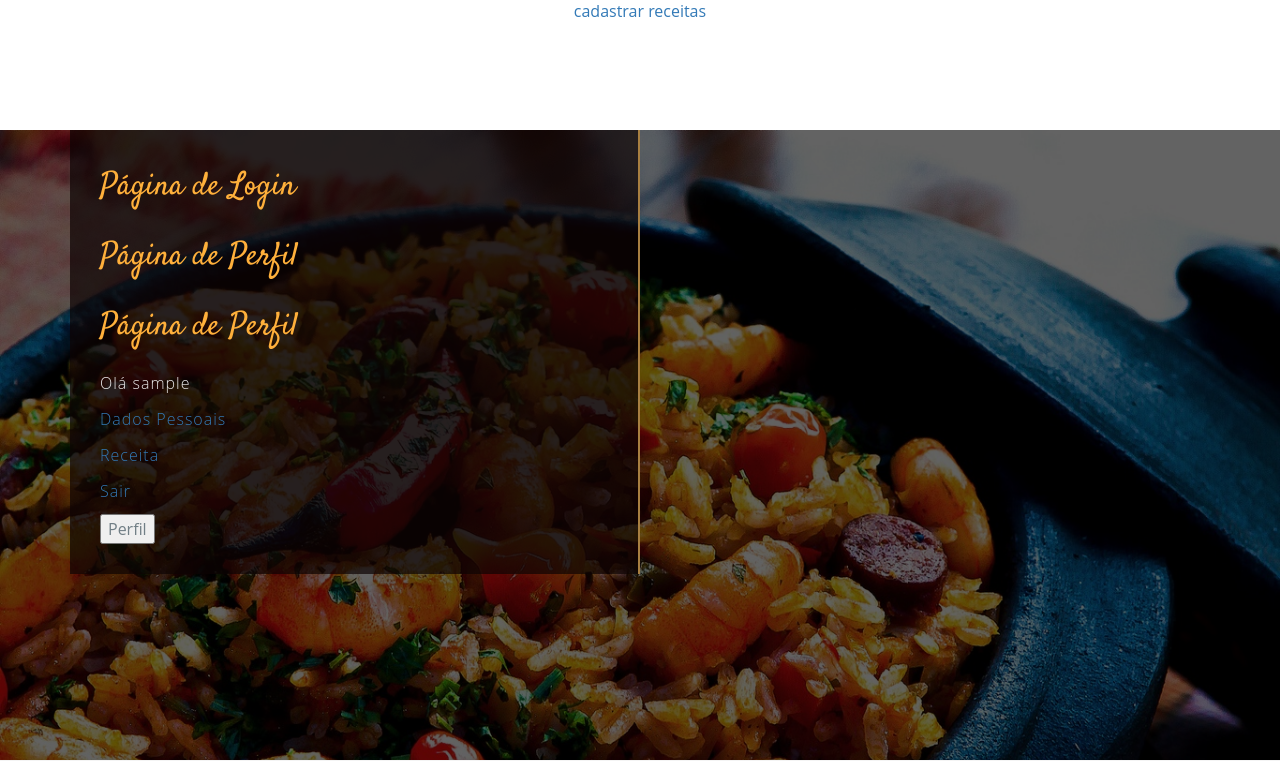
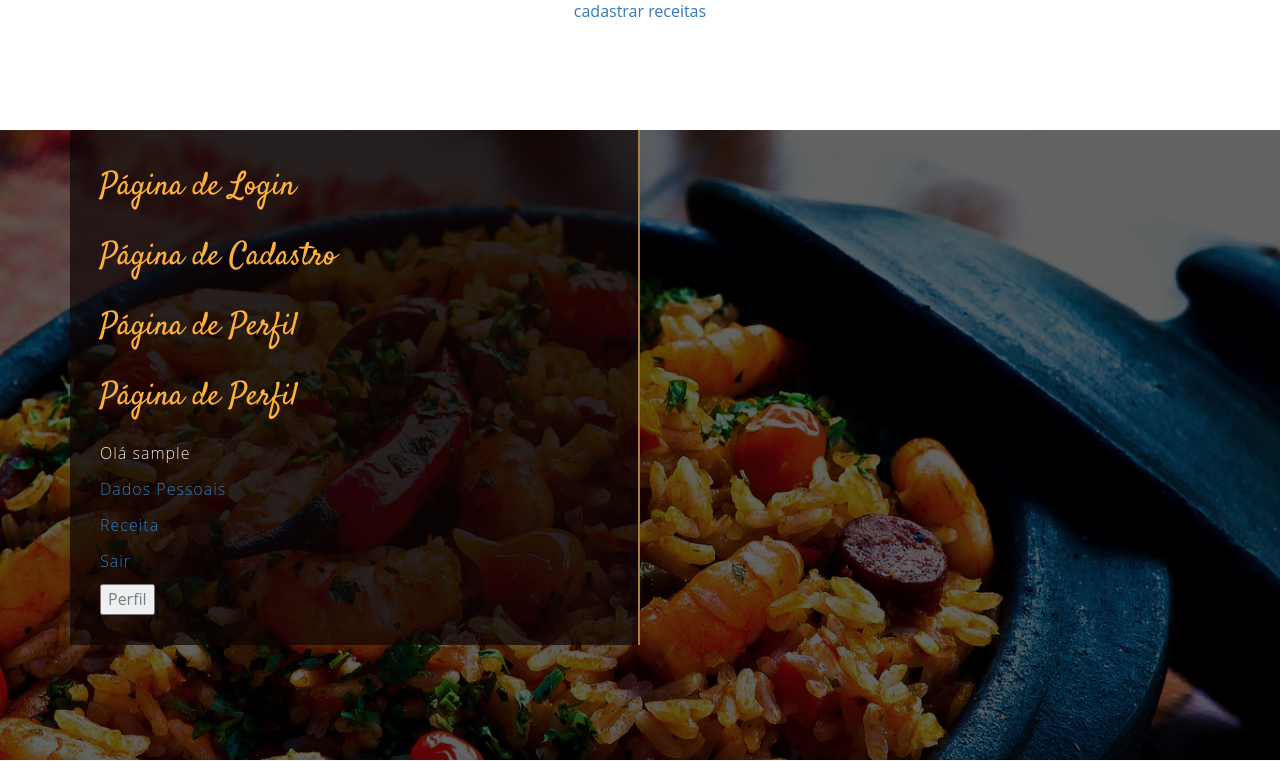
Before and after one commit to brunogomesifrn/info419comida, a Django app: page /perfil/ in a window 1280 px wide. Shown: the part 830-1591 px from the top of the page. Run offline with Django 3.2, Linux system fonts and the light colour scheme; the visitor is signed in with stand-in values (Sample User, id 1); some libraries are stand-ins or nearby versions; some web fonts are replaced.

Commit message:
ajeitei a parte de login, perfil e cadastro no index

```diff
--- a/core/templates/index.html
+++ b/core/templates/index.html
@@ -128,14 +128,24 @@
                   <h2>Página de Login</h2>
                   {% if not user.is_authenticated %}
                   <p><a href="{% url 'login' %}">Login</a></p>
-                   <p><a href="{% url 'registro' %}">Cadastro</a></p>
-
                   {% endif %}
 
                   {% block login %}
 
 
                   {% endblock %}
+
+                  <h2>Página de Cadastro</h2>
+                  {% if not user.is_authenticated %}
+                  <p><a href="{% url 'registro' %}">Cadastro</a></p>
+                  {% endif %}
+
+
+                  {% block cadastro %}
+
+
+                  {% endblock %}
+
 
                   <h2>Página de Perfil</h2>
                   {% if not user.is_authenticated %}
```
